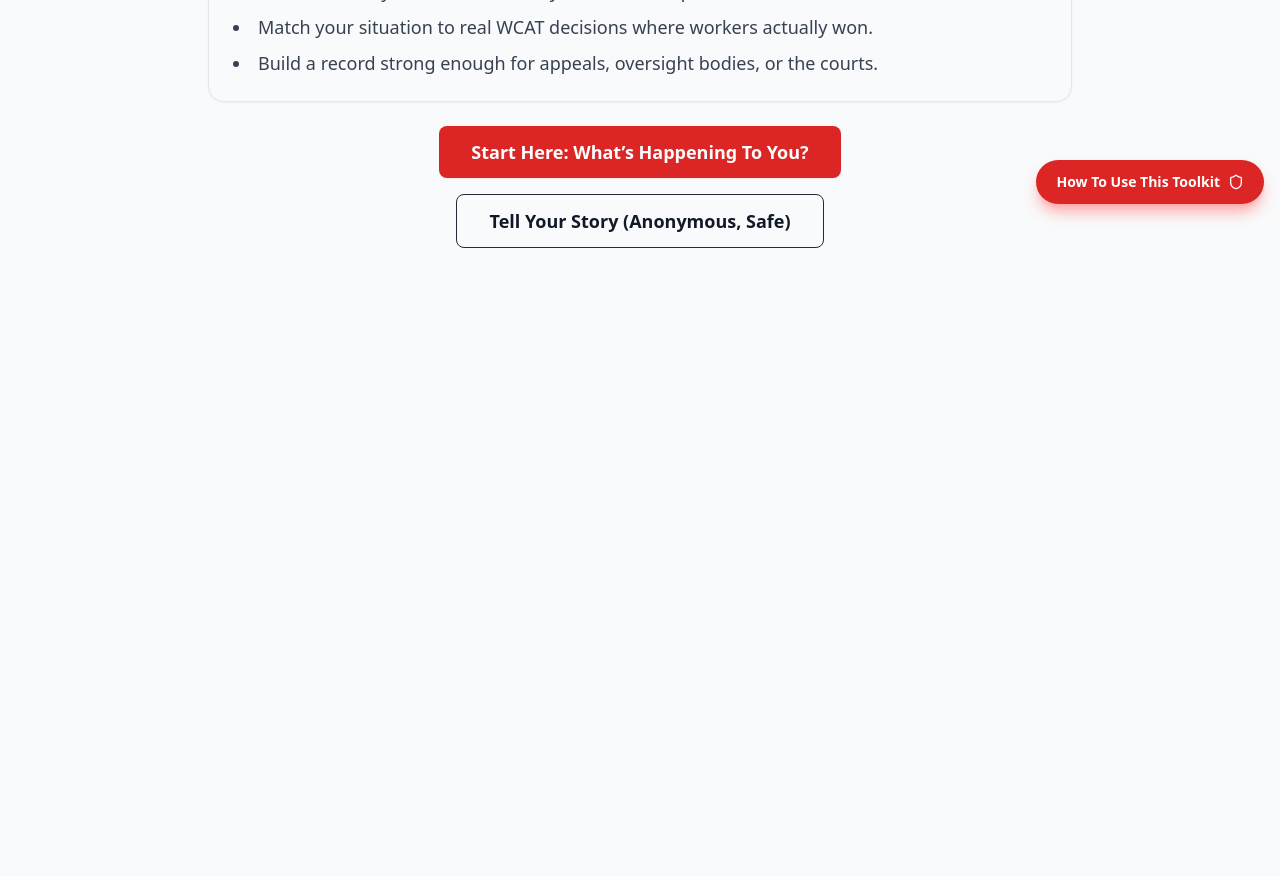
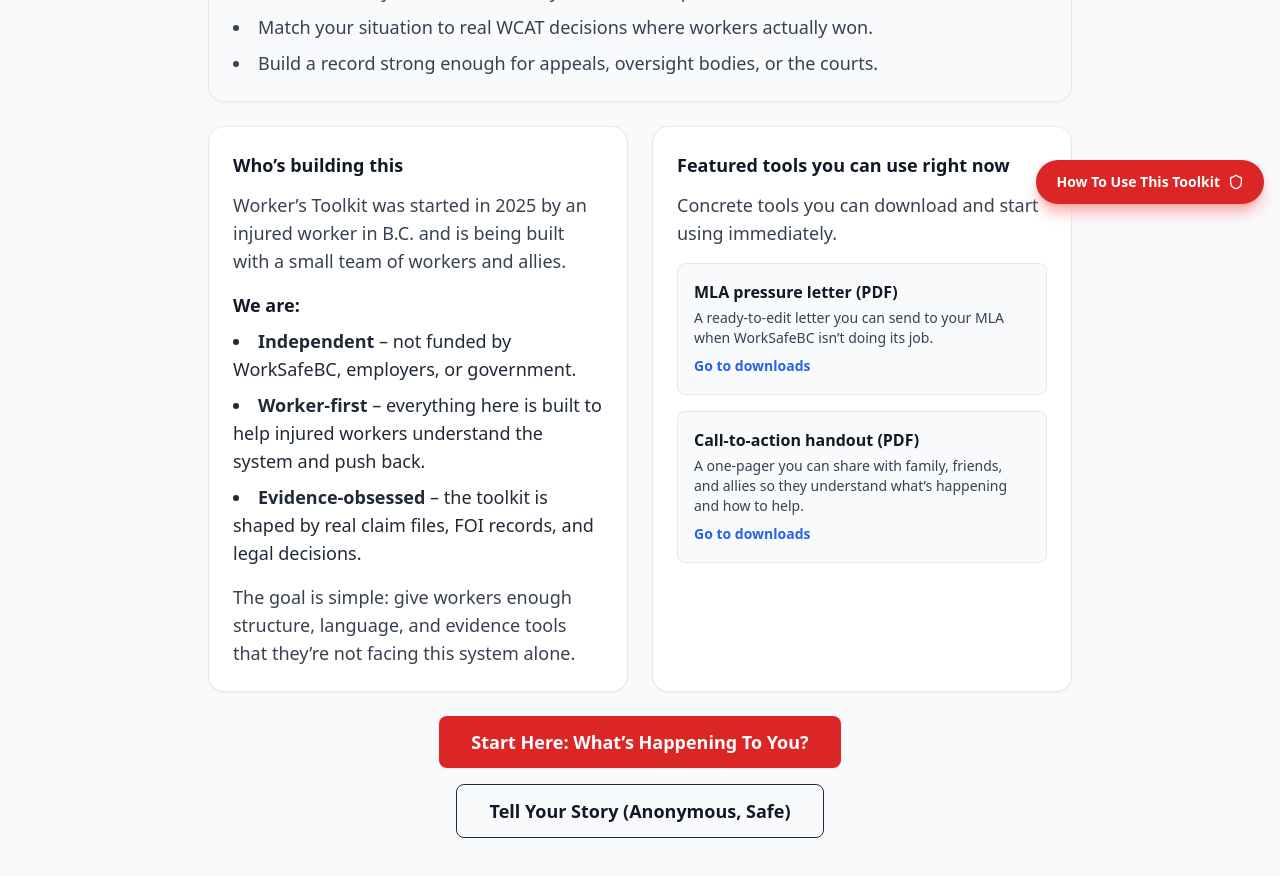
Before and after one commit to davidoyle/WEB, a Next.js app: page / in a window 1280 px wide. Shown: the part 580-1456 px from the top of the page. Before the commit the page ends 940 px from the top, so only its background shows below. Built offline with nearby package versions, Linux system fonts and the light colour scheme.

Commit message:
Add trust content and anonymous story submission

```diff
--- a/src/components/Navigation.jsx
+++ b/src/components/Navigation.jsx
@@ -21,6 +21,7 @@
   { href: '/how-to-use', label: 'How To Use' },
   { href: '/wcat', label: 'WCAT Armory' },
   { href: '/tell-your-story', label: 'Tell Your Story' },
+  { href: '/about', label: "About Worker's Toolkit" },
 ]
 
 const Navigation = () => {
--- /dev/null
+++ b/src/pages/about.jsx
@@ -0,0 +1,51 @@
+import Head from 'next/head'
+import Navigation from '../components/Navigation'
+
+const AboutPage = () => (
+  <div className="min-h-screen bg-gray-50">
+    <Head>
+      <title>About Worker&apos;s Toolkit</title>
+      <meta
+        name="description"
+        content="Worker-led toolkit focused on WorkSafeBC, built to give injured workers structure, evidence, and language."
+      />
+    </Head>
+    <Navigation />
+    <main className="section-shell py-10 space-y-8">
+      <header className="space-y-3">
+        <p className="text-sm uppercase tracking-wide text-gray-600">About Worker&apos;s Toolkit</p>
+        <h1 className="text-3xl font-bold text-gray-900">Who we are and why this exists</h1>
+        <p className="max-w-3xl text-lg text-gray-700">
+          Worker&apos;s Toolkit is a worker-led project focused on WorkSafeBC. Everything here is built to give injured workers the
+          structure, evidence, and language to navigate a system that too often ignores them.
+        </p>
+      </header>
+
+      <section className="card space-y-3">
+        <h2 className="text-2xl font-semibold text-gray-900">What Worker&apos;s Toolkit is</h2>
+        <p className="text-gray-700">
+          A practical set of steps, scripts, and evidence tools so workers can document what&apos;s happening, challenge bad
+          decisions, and stay organized when WorkSafeBC dodges responsibility.
+        </p>
+      </section>
+
+      <section className="card space-y-3">
+        <h2 className="text-2xl font-semibold text-gray-900">Who&apos;s behind it</h2>
+        <p className="text-gray-700">
+          Worker&apos;s Toolkit was started in 2025 by an injured worker in British Columbia and is being built with a small team of
+          workers and allies. Direction comes from workers and advisors who have been through the system and want better tools to
+          push back.
+        </p>
+      </section>
+
+      <section className="card space-y-3">
+        <h2 className="text-2xl font-semibold text-gray-900">How it&apos;s funded</h2>
+        <p className="text-gray-700">
+          This is a grassroots project in its early stages. It is not funded by WorkSafeBC, employers, or government.
+        </p>
+      </section>
+    </main>
+  </div>
+)
+
+export default AboutPage
--- a/src/pages/api/story.js
+++ b/src/pages/api/story.js
@@ -85,20 +85,20 @@
       consent,
     } = req.body || {};
 
-    if (!name || !email || !story || !consent) {
+    if (!incidentMonthYear || !story || !consent) {
       safeLog(logResponse, requestId, 400, { error: 'Missing required fields' });
       return res.status(400).json({
         ok: false,
-        error: 'Missing required fields: name, email, story, or consent.',
+        error: 'Missing required fields: month/year of incident or decision, story, and consent.',
       });
     }
 
     const { data, error: insertError } = await supabase
       .from('stories')
       .insert({
-        full_name: name,
+        full_name: name || null,
         phone,
-        email,
+        email: email || null,
         postal_code: postalCode,
         incident_month_year: incidentMonthYear,
         issue_tags: issueTags || [],
--- a/src/sections/Landing.jsx
+++ b/src/sections/Landing.jsx
@@ -30,6 +30,59 @@
               <li>Match your situation to real WCAT decisions where workers actually won.</li>
               <li>Build a record strong enough for appeals, oversight bodies, or the courts.</li>
             </ul>
+          </div>
+
+          <div className="grid gap-6 md:grid-cols-2">
+            <div className="rounded-2xl border border-slate-200 bg-white p-6 shadow-sm">
+              <h3 className="text-lg font-semibold text-gray-900">Who’s building this</h3>
+              <p className="mt-3 text-gray-700">
+                Worker’s Toolkit was started in 2025 by an injured worker in B.C. and is being built with a small team of workers and allies.
+              </p>
+              <div className="mt-4 space-y-2 text-gray-800">
+                <p className="font-semibold text-gray-900">We are:</p>
+                <ul className="list-inside list-disc space-y-2">
+                  <li>
+                    <span className="font-semibold">Independent</span> – not funded by WorkSafeBC, employers, or government.
+                  </li>
+                  <li>
+                    <span className="font-semibold">Worker-first</span> – everything here is built to help injured workers understand the system and push back.
+                  </li>
+                  <li>
+                    <span className="font-semibold">Evidence-obsessed</span> – the toolkit is shaped by real claim files, FOI records, and legal decisions.
+                  </li>
+                </ul>
+              </div>
+              <p className="mt-4 text-gray-700">
+                The goal is simple: give workers enough structure, language, and evidence tools that they’re not facing this system alone.
+              </p>
+            </div>
+
+            <div className="rounded-2xl border border-slate-200 bg-white p-6 shadow-sm">
+              <h3 className="text-lg font-semibold text-gray-900">Featured tools you can use right now</h3>
+              <p className="mt-3 text-gray-700">
+                Concrete tools you can download and start using immediately.
+              </p>
+              <div className="mt-4 space-y-4">
+                <div className="rounded-lg border border-gray-200 bg-slate-50 p-4">
+                  <h4 className="text-base font-semibold text-gray-900">MLA pressure letter (PDF)</h4>
+                  <p className="mt-1 text-sm text-gray-700">
+                    A ready-to-edit letter you can send to your MLA when WorkSafeBC isn’t doing its job.
+                  </p>
+                  <Link href="/resources" className="mt-2 inline-flex text-sm font-semibold text-blue-600 hover:underline">
+                    Go to downloads
+                  </Link>
+                </div>
+                <div className="rounded-lg border border-gray-200 bg-slate-50 p-4">
+                  <h4 className="text-base font-semibold text-gray-900">Call-to-action handout (PDF)</h4>
+                  <p className="mt-1 text-sm text-gray-700">
+                    A one-pager you can share with family, friends, and allies so they understand what’s happening and how to help.
+                  </p>
+                  <Link href="/resources" className="mt-2 inline-flex text-sm font-semibold text-blue-600 hover:underline">
+                    Go to downloads
+                  </Link>
+                </div>
+              </div>
+            </div>
           </div>
 
           <div className="mt-10 flex flex-col items-center gap-4">
--- a/src/sections/PressurePoints.jsx
+++ b/src/sections/PressurePoints.jsx
@@ -1,3 +1,4 @@
+import Link from 'next/link'
 import { useMemo, useRef, useState } from 'react'
 
 import BeforeYouDoAnythingSection from './BeforeYouDoAnythingSection'
@@ -159,24 +160,24 @@
           <p className="text-sm text-gray-700">Pick the templates you need and drop them into your next message.</p>
         </div>
         <div className="flex flex-wrap gap-2">
-          <a
+          <Link
             href="/templates"
             className="rounded-lg bg-indigo-600 px-4 py-2 text-sm font-semibold text-white shadow-sm hover:bg-indigo-700"
           >
             Email Templates
-          </a>
-          <a
+          </Link>
+          <Link
             href="/documentation"
             className="rounded-lg border border-gray-200 bg-white px-4 py-2 text-sm font-semibold text-gray-900 shadow-sm hover:border-indigo-500"
           >
             FOI Tools
-          </a>
-          <a
+          </Link>
+          <Link
             href="/wcat"
             className="rounded-lg border border-gray-200 bg-white px-4 py-2 text-sm font-semibold text-gray-900 shadow-sm hover:border-indigo-500"
           >
             WCAT Precedent Armory
-          </a>
+          </Link>
         </div>
       </div>
     </div>
--- a/src/sections/WCATToolkit.jsx
+++ b/src/sections/WCATToolkit.jsx
@@ -27,8 +27,10 @@
 }
 
 const WCATToolkit = () => {
-  const cases = Array.isArray(wcatCases) ? wcatCases : []
-  const categories = useMemo(() => groupCategories(cases), [cases])
+  const categories = useMemo(
+    () => groupCategories(Array.isArray(wcatCases) ? wcatCases : []),
+    [],
+  )
   const [expandedCases, setExpandedCases] = useState(() =>
     categories.map((category) => (category.cases?.length ? 0 : -1)),
   );
```
Also changed, not shown: src/sections/TellYourStory.jsx (+28 -4 lines).
